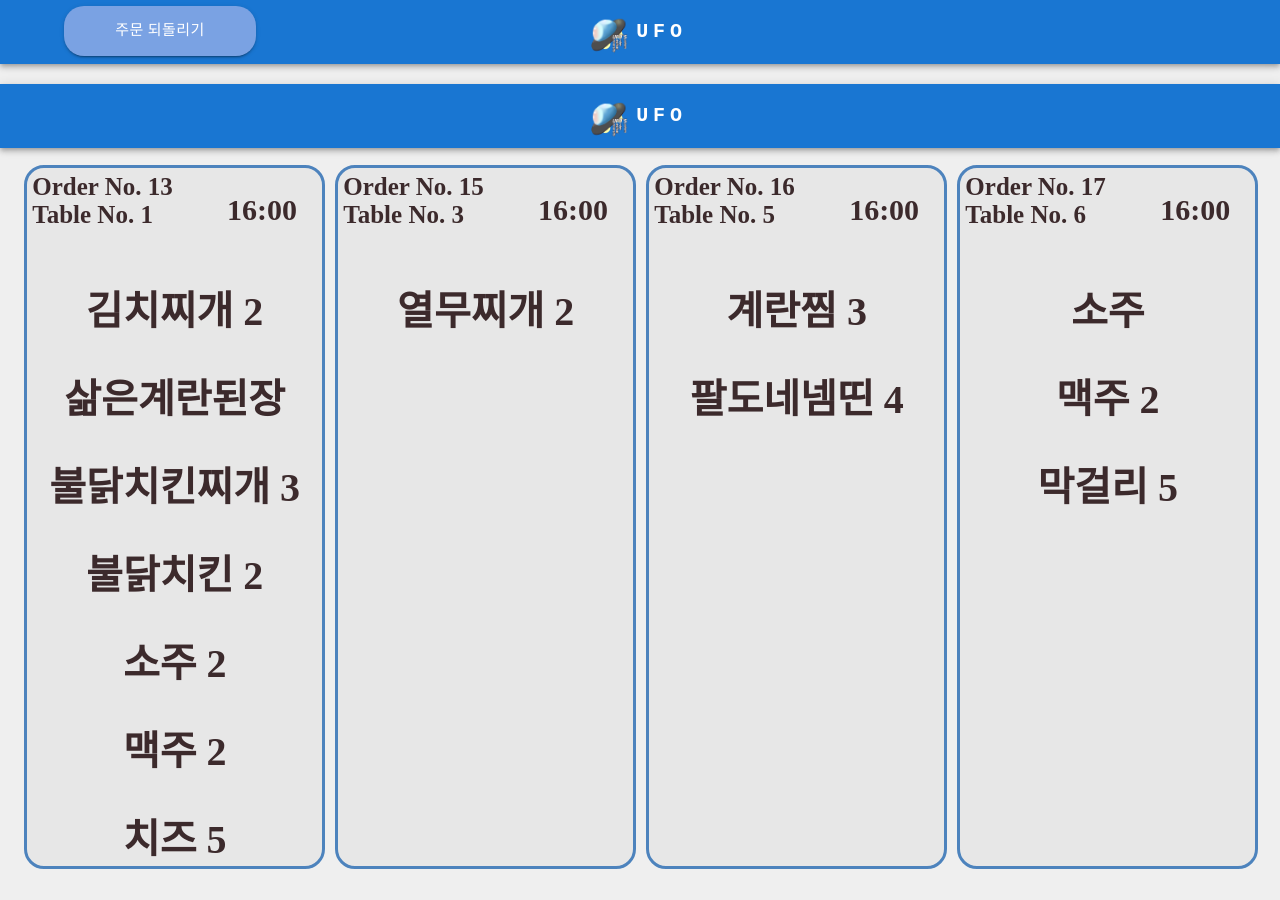
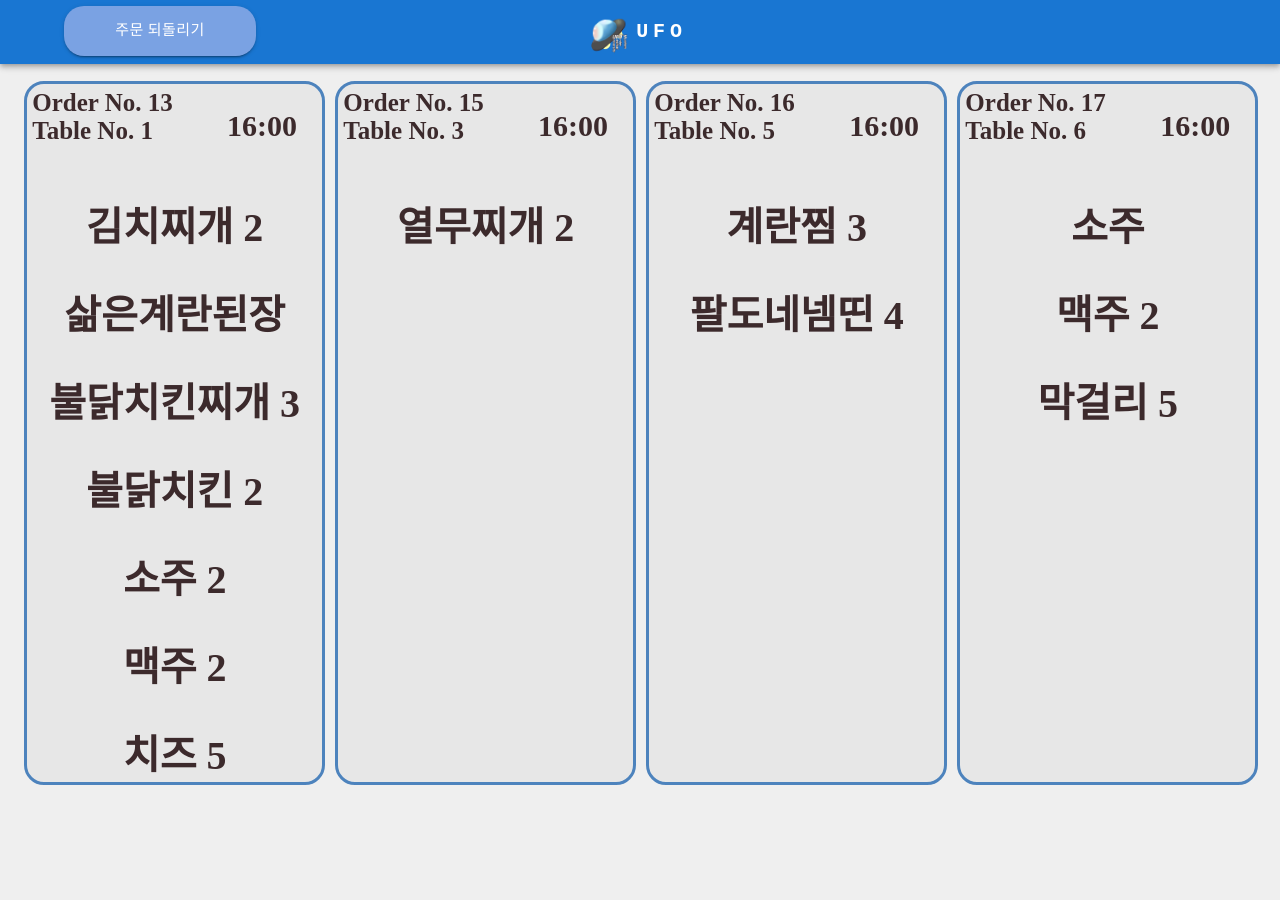
Before and after one commit to UFO-System/ufo-front, a React (Vite) app: page /KitchenPage in a window 1280 px wide. After the commit the page ends 816 px from the top, so only its background shows below. Built offline with nearby package versions, Linux system fonts and the light colour scheme.

Commit message:
Modify: 탑바제거

```diff
--- a/src/components/Mobile/Kitchen/KitchenPage.jsx
+++ b/src/components/Mobile/Kitchen/KitchenPage.jsx
@@ -8,7 +8,6 @@ import LogoutTopBar from "../../Desktop/commons/TopBar/LogoutTopBar";
 function KitchenPage() {
   return (
     <>
-      <LogoutTopBar />
       <Header />
       <body className="kitchenBody">
         {Object.entries(data).map(([key, values]) => (
```
